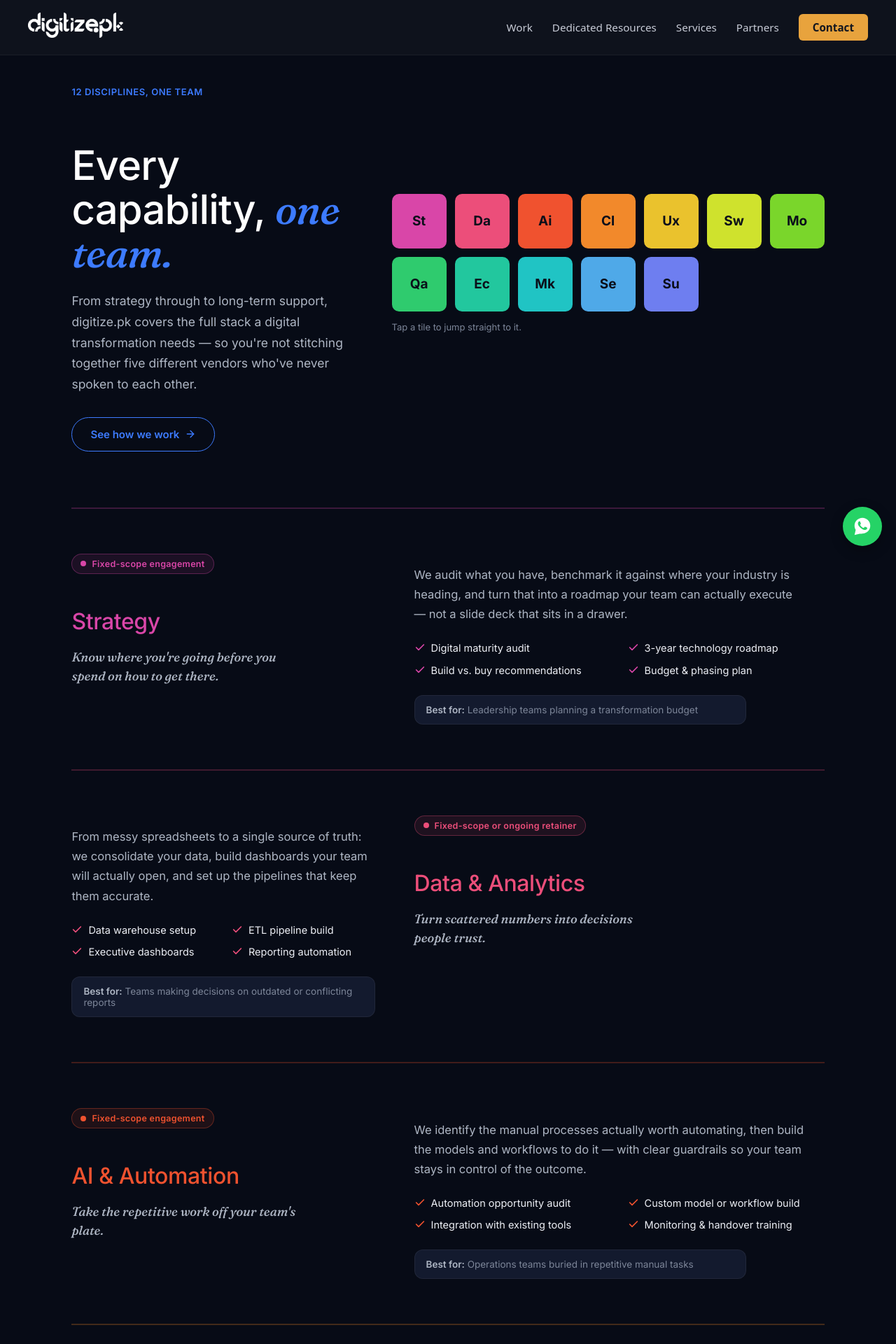
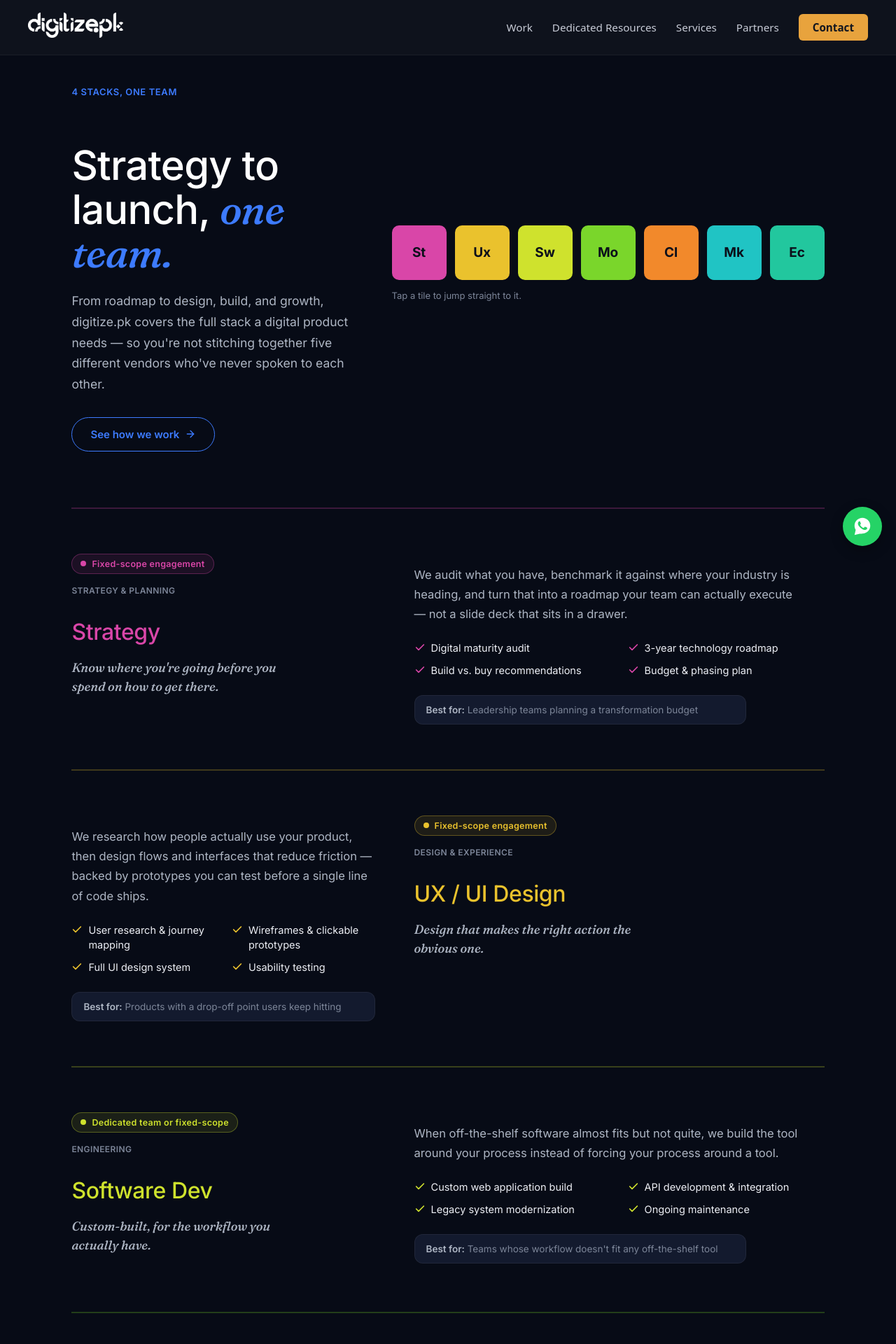
Before and after one commit to yousafbinkhalid-hash/digitize-pk, a React (Vite) app: page /services in a window 1280 px wide. Shown: the top 1920 px of the page at 70% size. Built offline with nearby package versions, Linux system fonts and the light colour scheme; no server answers.

Commit message:
Update content

```diff
--- a/src/components/ServicesPage.jsx
+++ b/src/components/ServicesPage.jsx
@@ -29,12 +29,13 @@ const FONT_STACK = "'Inter', -apple-system, BlinkMacSystemFont, sans-serif";
 const MOBILE_BREAKPOINT = 640;
 const TABLET_BREAKPOINT = 900;
 
-// ---- Service data: same 12 services + colors as the homepage tile grid,
-// extended with the detail content this page needs. ----
+// ---- Service data: 6 services across 4 stacks, same source powers the
+// homepage tile grid and this page's detail sections. ----
 const SERVICES = [
   {
     code: "St",
     name: "Strategy",
+    stack: "Strategy & Planning",
     color: "#D946A8",
     tagline: "Know where you're going before you spend on how to get there.",
     description:
@@ -49,56 +50,9 @@ const SERVICES = [
     engagement: "Fixed-scope engagement",
   },
   {
-    code: "Da",
-    name: "Data & Analytics",
-    color: "#EC4E7A",
-    tagline: "Turn scattered numbers into decisions people trust.",
-    description:
-      "From messy spreadsheets to a single source of truth: we consolidate your data, build dashboards your team will actually open, and set up the pipelines that keep them accurate.",
-    deliverables: [
-      "Data warehouse setup",
-      "ETL pipeline build",
-      "Executive dashboards",
-      "Reporting automation",
-    ],
-    bestFor: "Teams making decisions on outdated or conflicting reports",
-    engagement: "Fixed-scope or ongoing retainer",
-  },
-  {
-    code: "Ai",
-    name: "AI & Automation",
-    color: "#F0522F",
-    tagline: "Take the repetitive work off your team's plate.",
-    description:
-      "We identify the manual processes actually worth automating, then build the models and workflows to do it — with clear guardrails so your team stays in control of the outcome.",
-    deliverables: [
-      "Automation opportunity audit",
-      "Custom model or workflow build",
-      "Integration with existing tools",
-      "Monitoring & handover training",
-    ],
-    bestFor: "Operations teams buried in repetitive manual tasks",
-    engagement: "Fixed-scope engagement",
-  },
-  {
-    code: "Cl",
-    name: "Cloud",
-    color: "#F2892B",
-    tagline: "Infrastructure that scales when you need it, and costs less when you don't.",
-    description:
-      "We migrate, architect, or right-size your cloud setup so it holds up under real traffic without you overpaying for capacity you're not using.",
-    deliverables: [
-      "Cloud architecture design",
-      "Migration & zero-downtime cutover",
-      "Cost optimization review",
-      "Monitoring & alerting setup",
-    ],
-    bestFor: "Teams outgrowing on-prem servers or a single provider",
-    engagement: "Fixed-scope or ongoing retainer",
-  },
-  {
     code: "Ux",
     name: "UX / UI Design",
+    stack: "Design & Experience",
     color: "#EAC22D",
     tagline: "Design that makes the right action the obvious one.",
     description:
@@ -115,6 +69,7 @@ const SERVICES = [
   {
     code: "Sw",
     name: "Software Dev",
+    stack: "Engineering",
     color: "#CFE22D",
     tagline: "Custom-built, for the workflow you actually have.",
     description:
@@ -131,6 +86,7 @@ const SERVICES = [
   {
     code: "Mo",
     name: "Mobile Apps",
+    stack: "Engineering",
     color: "#7AD62B",
     tagline: "One codebase, every device that matters.",
     description:
@@ -145,40 +101,26 @@ const SERVICES = [
     engagement: "Dedicated team or fixed-scope",
   },
   {
-    code: "Qa",
-    name: "QA & Testing",
-    color: "#2FCB6E",
-    tagline: "Find the bug before your users do.",
+    code: "Cl",
+    name: "Cloud",
+    stack: "Engineering",
+    color: "#F2892B",
+    tagline: "Infrastructure that scales when you need it, and costs less when you don't.",
     description:
-      "Manual and automated testing across the flows that matter most — so releases go out with confidence instead of crossed fingers.",
+      "We migrate, architect, or right-size your cloud setup so it holds up under real traffic without you overpaying for capacity you're not using.",
     deliverables: [
-      "Test plan & coverage audit",
-      "Automated regression suite",
-      "Manual exploratory testing",
-      "Bug tracking & release sign-off",
+      "Cloud architecture design",
+      "Migration & zero-downtime cutover",
+      "Cost optimization review",
+      "Monitoring & alerting setup",
     ],
-    bestFor: "Teams shipping fast and getting bitten by regressions",
-    engagement: "Ongoing retainer",
-  },
-  {
-    code: "Ec",
-    name: "E-commerce",
-    color: "#22C79E",
-    tagline: "From browsing to checkout, without the drop-off.",
-    description:
-      "We build and tune storefronts on the platform that fits your catalog and volume, then optimize the checkout flow where most revenue quietly leaks away.",
-    deliverables: [
-      "Storefront build or migration",
-      "Payment & shipping integration",
-      "Checkout conversion optimization",
-      "Inventory & catalog setup",
-    ],
-    bestFor: "Retailers launching online or switching platforms",
-    engagement: "Fixed-scope engagement",
+    bestFor: "Teams outgrowing on-prem servers or a single provider",
+    engagement: "Fixed-scope or ongoing retainer",
   },
   {
     code: "Mk",
     name: "Digital Marketing",
+    stack: "Growth & Commerce",
     color: "#20C4C4",
     tagline: "Spend that's traceable to actual results.",
     description:
@@ -193,36 +135,21 @@ const SERVICES = [
     engagement: "Ongoing retainer",
   },
   {
-    code: "Se",
-    name: "Security",
-    color: "#4FA9E8",
-    tagline: "Close the gaps before someone else finds them.",
+    code: "Ec",
+    name: "E-commerce",
+    stack: "Growth & Commerce",
+    color: "#22C79E",
+    tagline: "From browsing to checkout, without the drop-off.",
     description:
-      "Penetration testing, audits, and hardening across your applications and infrastructure — with a prioritized fix list, not just a scary report.",
+      "We build and tune storefronts on the platform that fits your catalog and volume, then optimize the checkout flow where most revenue quietly leaks away.",
     deliverables: [
-      "Penetration testing",
-      "Infrastructure security audit",
-      "Compliance readiness review",
-      "Remediation support",
+      "Storefront build or migration",
+      "Payment & shipping integration",
+      "Checkout conversion optimization",
+      "Inventory & catalog setup",
     ],
-    bestFor: "Businesses handling sensitive customer or payment data",
-    engagement: "Fixed-scope or ongoing retainer",
-  },
-  {
-    code: "Su",
-    name: "Support",
-    color: "#6E7EF0",
-    tagline: "Someone to call when it's not working.",
-    description:
-      "Ongoing maintenance, monitoring, and a real response-time commitment, so a broken checkout page or a down server doesn't sit in a queue overnight.",
-    deliverables: [
-      "24/7 monitoring & alerting",
-      "Guaranteed response-time SLA",
-      "Regular maintenance & patching",
-      "Direct line to your dev team",
-    ],
-    bestFor: "Live products that can't afford unplanned downtime",
-    engagement: "Ongoing retainer",
+    bestFor: "Retailers launching online or switching platforms",
+    engagement: "Fixed-scope engagement",
   },
 ];
 
@@ -418,6 +345,20 @@ function ServiceDetail({ service, index, isMobile }) {
             {service.engagement}
           </span>
         </div>
+
+        <span
+          style={{
+            display: "block",
+            fontSize: 12,
+            fontWeight: 600,
+            letterSpacing: 0.4,
+            textTransform: "uppercase",
+            color: TEXT_CAPTION,
+            marginBottom: 6,
+          }}
+        >
+          {service.stack}
+        </span>
 
         <h3
           style={{
@@ -644,7 +585,7 @@ export default function ServicesPage() {
                 marginBottom: 18,
               }}
             >
-              12 disciplines, one team
+              4 stacks, one team
             </span>
 
             <h1
@@ -656,7 +597,7 @@ export default function ServicesPage() {
                 marginBottom: 22,
               }}
             >
-              Every capability,{" "}
+              Strategy to launch,{" "}
               <span
                 style={{
                   fontFamily: "'Fraunces', serif",
@@ -670,8 +611,8 @@ export default function ServicesPage() {
             </h1>
 
             <p style={{ fontSize: 17.5, lineHeight: 1.7, color: TEXT_MUTED, maxWidth: 480, marginBottom: 32 }}>
-              From strategy through to long-term support, digitize.pk covers the full
-              stack a digital transformation needs — so you're not stitching together
+              From roadmap to design, build, and growth, digitize.pk covers the full
+              stack a digital product needs — so you're not stitching together
               five different vendors who've never spoken to each other.
             </p>
 
--- a/src/components/ServicesSection.jsx
+++ b/src/components/ServicesSection.jsx
@@ -16,26 +16,21 @@ import team from "../assets/team.jpg";
  */
 
 const SERVICES = [
-  // row 1
+  // row 1 — Strategy & Planning, Design & Experience
   [
     { code: "St", name: "Strategy", color: "#D946A8" },
-    { code: "Da", name: "Data & Analytics", color: "#EC4E7A" },
-    { code: "Ai", name: "AI & Automation", color: "#F0522F" },
+    { code: "Ux", name: "UX / UI Design", color: "#EAC22D" },
+  ],
+  // row 2 — Engineering (indented)
+  [
+    { code: "Sw", name: "Software Dev", color: "#CFE22D" },
+    { code: "Mo", name: "Mobile Apps", color: "#7AD62B" },
     { code: "Cl", name: "Cloud", color: "#F2892B" },
   ],
-  // row 2 (indented)
+  // row 3 — Growth & Commerce (less indented)
   [
-    { code: "Ux", name: "UX / UI Design", color: "#EAC22D" },
-    { code: "Sw", name: "Software Dev", color: "#CFE22D" },
-    { code: "Mo", name: "Mobile Apps", color: "#7AD62B" },
-    { code: "Qa", name: "QA & Testing", color: "#2FCB6E" },
-  ],
-  // row 3 (less indented)
-  [
+    { code: "Mk", name: "Digital Marketing", color: "#20C4C4" },
     { code: "Ec", name: "E-commerce", color: "#22C79E" },
-    { code: "Mk", name: "Digital Marketing", color: "#20C4C4" },
-    { code: "Se", name: "Security", color: "#4FA9E8" },
-    { code: "Su", name: "Support", color: "#6E7EF0" },
   ],
 ];
 
```
